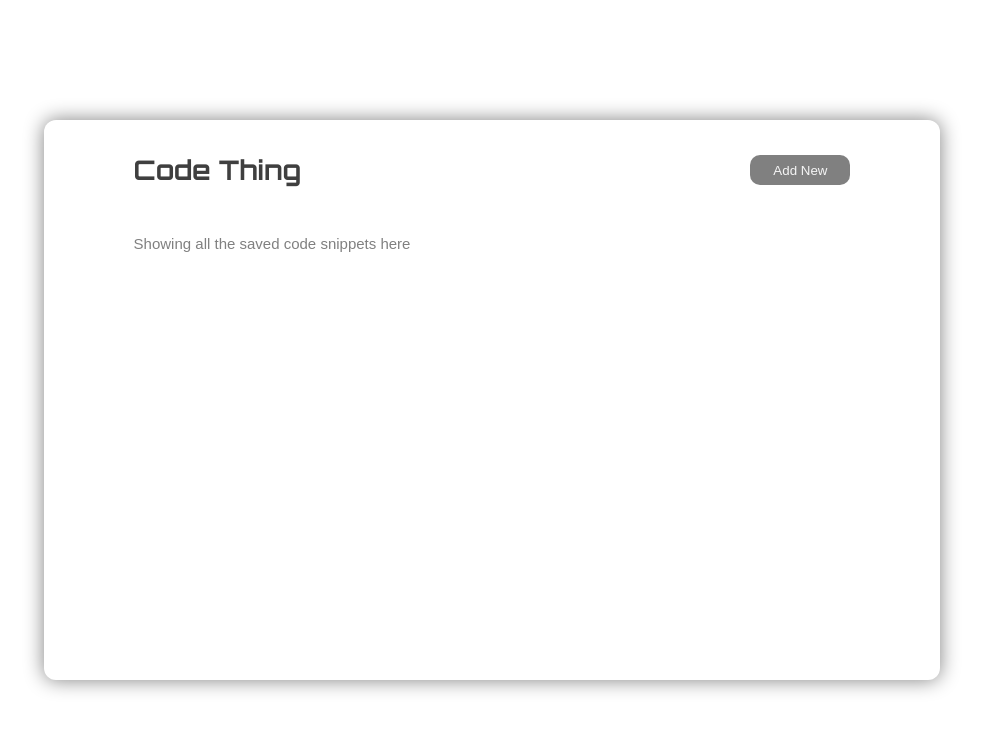
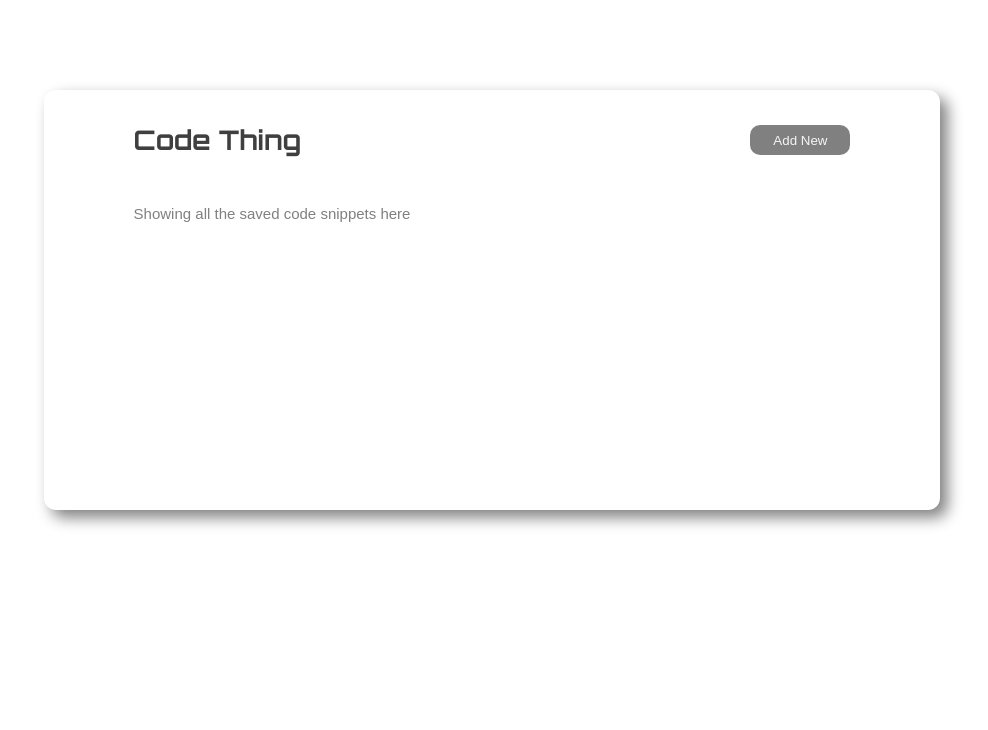
Before and after one commit to mansub-dev/CodeSnippetManager, a plain HTML site: page index.html in a window 1280 px wide. Shown: the whole page, without its empty margins (148-1136 px from the left). Drawn offline with Linux system fonts and the light colour scheme.

Commit message:
Update style.css

```diff
--- a/style.css
+++ b/style.css
@@ -14,7 +14,7 @@ body {
 }
 
 .parent {
-  height: 100%;
+  height: 600px;
   width: 100%;
   display: flex;
   justify-content: center;
@@ -29,7 +29,7 @@ body {
   align-items: center;
   flex-direction: column;
   border-radius: 12px;
-  box-shadow: 0px 0px 20px gray;
+  box-shadow: 0.5rem 0.5rem 1rem gray;
   overflow-y: auto;
 }
 
@@ -64,7 +64,6 @@ body {
 
 .saver {
   width: 90%;
-
 }
 
 .snippets {
```
